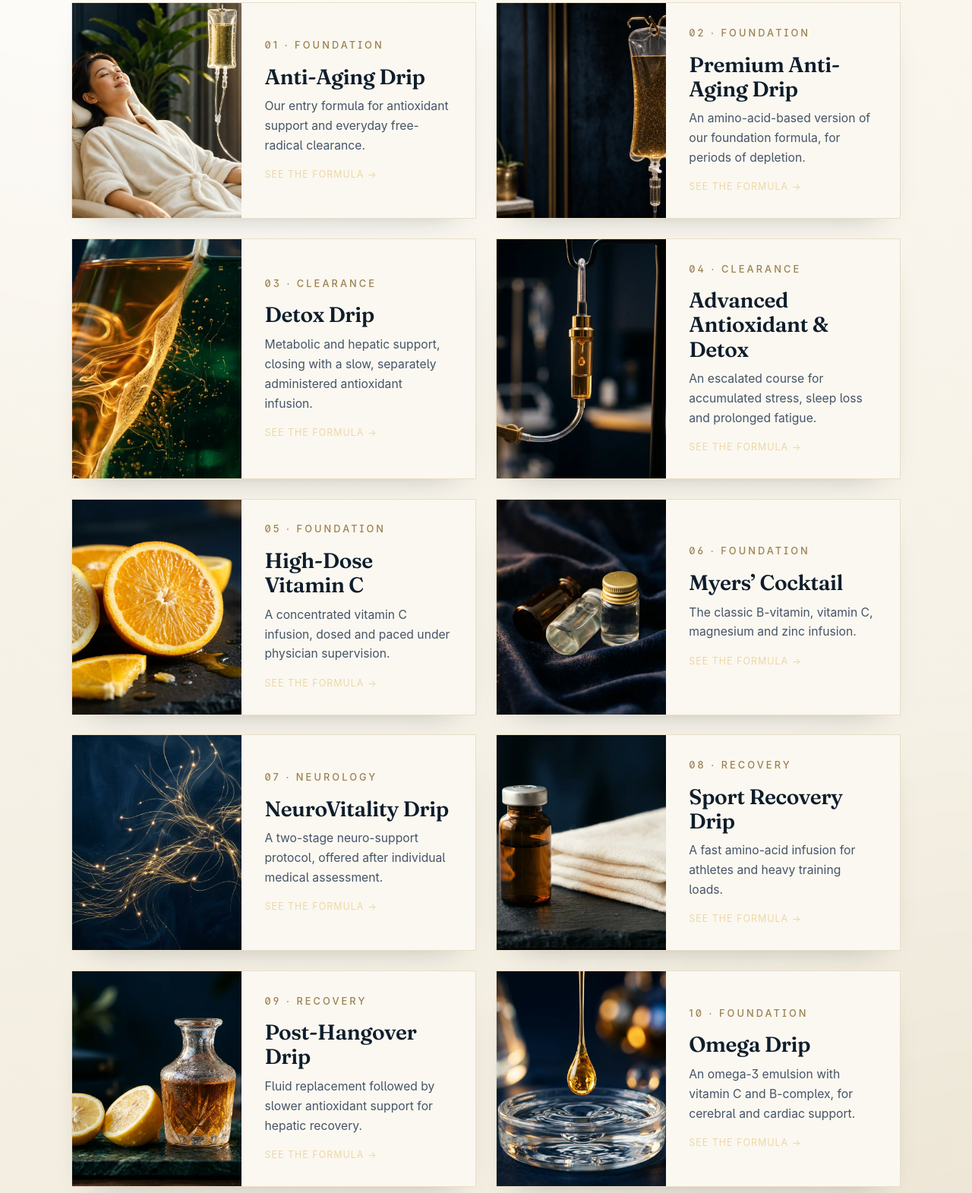
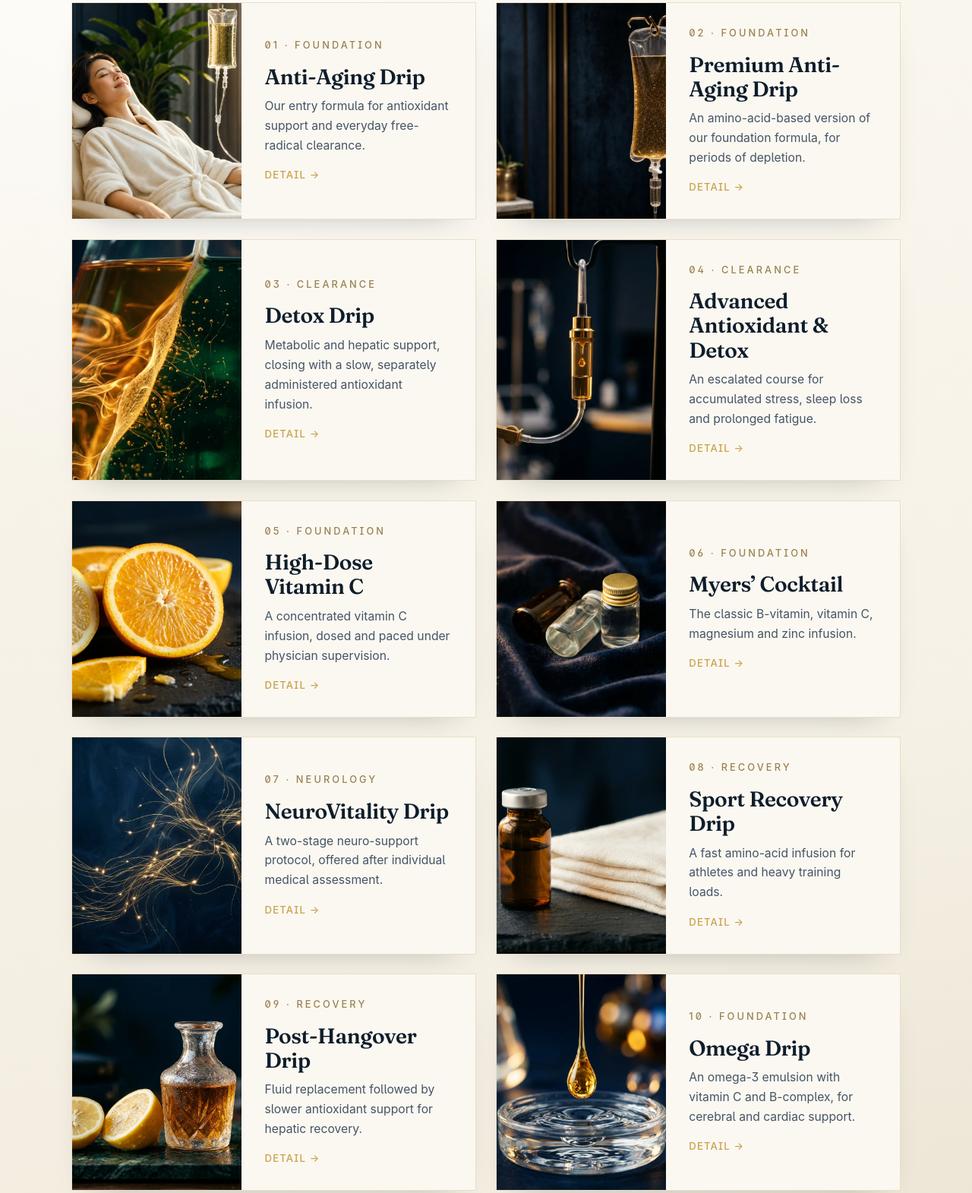
Before and after one commit to drtonysu/r2-iwaa-new, a website: page iv-therapy.html in a window 1280 px wide. Shown: the part 900-2471 px from the top of the page at 76% size. Drawn offline with Linux system fonts and the light colour scheme; a web font is replaced by a local one.

Commit message:
iv card: rename See the formula to Detail, deeper bronze color

```diff
--- a/css/style.css
+++ b/css/style.css
@@ -1377,13 +1377,14 @@ p em { font-style: italic; color: var(--ivory-warm); }
   display: inline-block;
   margin-top: 0.9rem;
   font-family: var(--font-body);
-  font-size: 0.78rem;
-  letter-spacing: 0.08em;
-  text-transform: uppercase;
-  color: var(--gold-ink);
+  font-size: 0.82rem;
+  font-weight: 500;
+  letter-spacing: 0.09em;
+  text-transform: uppercase;
+  color: #5a3f0f;
   transition: color 0.25s ease;
 }
-[data-theme="dark"] .card__more { color: var(--gold-light); }
+[data-theme="dark"] .card__more { color: var(--gold); }
 
 /* ---------- IV drip detail subpage ---------- */
 .drip {
--- a/iv-therapy.html
+++ b/iv-therapy.html
@@ -60,7 +60,7 @@
               <span class="card__label">01 &middot; Foundation</span>
               <h3>Anti-Aging Drip</h3>
               <p>Our entry formula for antioxidant support and everyday free-radical clearance.</p>
-              <span class="card__more">See the formula &rarr;</span>
+              <span class="card__more">Detail &rarr;</span>
             </div>
           </a>
           <a class="card card--iv card--link" href="iv-premium-anti-aging.html">
@@ -69,7 +69,7 @@
               <span class="card__label">02 &middot; Foundation</span>
               <h3>Premium Anti-Aging Drip</h3>
               <p>An amino-acid-based version of our foundation formula, for periods of depletion.</p>
-              <span class="card__more">See the formula &rarr;</span>
+              <span class="card__more">Detail &rarr;</span>
             </div>
           </a>
           <a class="card card--iv card--link" href="iv-detox.html">
@@ -78,7 +78,7 @@
               <span class="card__label">03 &middot; Clearance</span>
               <h3>Detox Drip</h3>
               <p>Metabolic and hepatic support, closing with a slow, separately administered antioxidant infusion.</p>
-              <span class="card__more">See the formula &rarr;</span>
+              <span class="card__more">Detail &rarr;</span>
             </div>
           </a>
           <a class="card card--iv card--link" href="iv-advanced-detox.html">
@@ -87,7 +87,7 @@
               <span class="card__label">04 &middot; Clearance</span>
               <h3>Advanced Antioxidant &amp; Detox</h3>
               <p>An escalated course for accumulated stress, sleep loss and prolonged fatigue.</p>
-              <span class="card__more">See the formula &rarr;</span>
+              <span class="card__more">Detail &rarr;</span>
             </div>
           </a>
           <a class="card card--iv card--link" href="iv-vitamin-c.html">
@@ -96,7 +96,7 @@
               <span class="card__label">05 &middot; Foundation</span>
               <h3>High-Dose Vitamin C</h3>
               <p>A concentrated vitamin C infusion, dosed and paced under physician supervision.</p>
-              <span class="card__more">See the formula &rarr;</span>
+              <span class="card__more">Detail &rarr;</span>
             </div>
           </a>
           <a class="card card--iv card--link" href="iv-myers.html">
@@ -105,7 +105,7 @@
               <span class="card__label">06 &middot; Foundation</span>
               <h3>Myers&rsquo; Cocktail</h3>
               <p>The classic B-vitamin, vitamin C, magnesium and zinc infusion.</p>
-              <span class="card__more">See the formula &rarr;</span>
+              <span class="card__more">Detail &rarr;</span>
             </div>
           </a>
           <a class="card card--iv card--link" href="iv-neuro.html">
@@ -114,7 +114,7 @@
               <span class="card__label">07 &middot; Neurology</span>
               <h3>NeuroVitality Drip</h3>
               <p>A two-stage neuro-support protocol, offered after individual medical assessment.</p>
-              <span class="card__more">See the formula &rarr;</span>
+              <span class="card__more">Detail &rarr;</span>
             </div>
           </a>
           <a class="card card--iv card--link" href="iv-sport.html">
@@ -123,7 +123,7 @@
               <span class="card__label">08 &middot; Recovery</span>
               <h3>Sport Recovery Drip</h3>
               <p>A fast amino-acid infusion for athletes and heavy training loads.</p>
-              <span class="card__more">See the formula &rarr;</span>
+              <span class="card__more">Detail &rarr;</span>
             </div>
           </a>
           <a class="card card--iv card--link" href="iv-hangover.html">
@@ -132,7 +132,7 @@
               <span class="card__label">09 &middot; Recovery</span>
               <h3>Post-Hangover Drip</h3>
               <p>Fluid replacement followed by slower antioxidant support for hepatic recovery.</p>
-              <span class="card__more">See the formula &rarr;</span>
+              <span class="card__more">Detail &rarr;</span>
             </div>
           </a>
           <a class="card card--iv card--link" href="iv-omega.html">
@@ -141,7 +141,7 @@
               <span class="card__label">10 &middot; Foundation</span>
               <h3>Omega Drip</h3>
               <p>An omega-3 emulsion with vitamin C and B-complex, for cerebral and cardiac support.</p>
-              <span class="card__more">See the formula &rarr;</span>
+              <span class="card__more">Detail &rarr;</span>
             </div>
           </a>
         </div>
```
Also changed, not shown: 1 other file.
